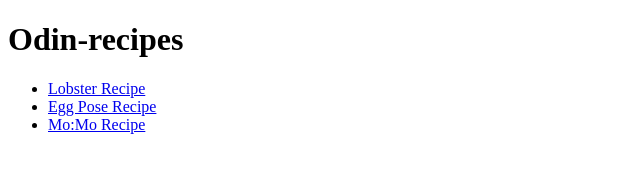
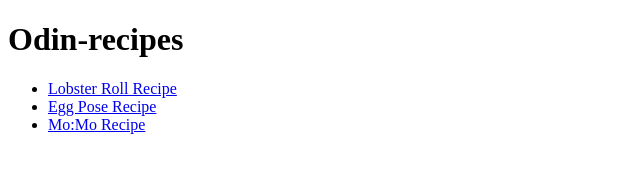
Before and after one commit to arbindb1/Odin-recipes, a plain HTML site: page index.html in a window 1280 px wide. Shown: the full height of the page, 0-640 px from the left. Drawn offline with Linux system fonts and the light colour scheme.

Commit message:
Update recipe title

```diff
--- a/index.html
+++ b/index.html
@@ -5,7 +5,7 @@
 	<body>
 		<h1>Odin-recipes</h1>
 		<ul>
-			<li><a href="recipes/lobster.html">Lobster Recipe</a></li>
+			<li><a href="recipes/lobster-Roll.html">Lobster Roll Recipe</a></li>
 			<li><a href="recipes/eggpose.html">Egg Pose Recipe</a></li>
 			<li><a href="recipes/Momo.html">Mo:Mo Recipe</a></li>
 		</ul>
```
